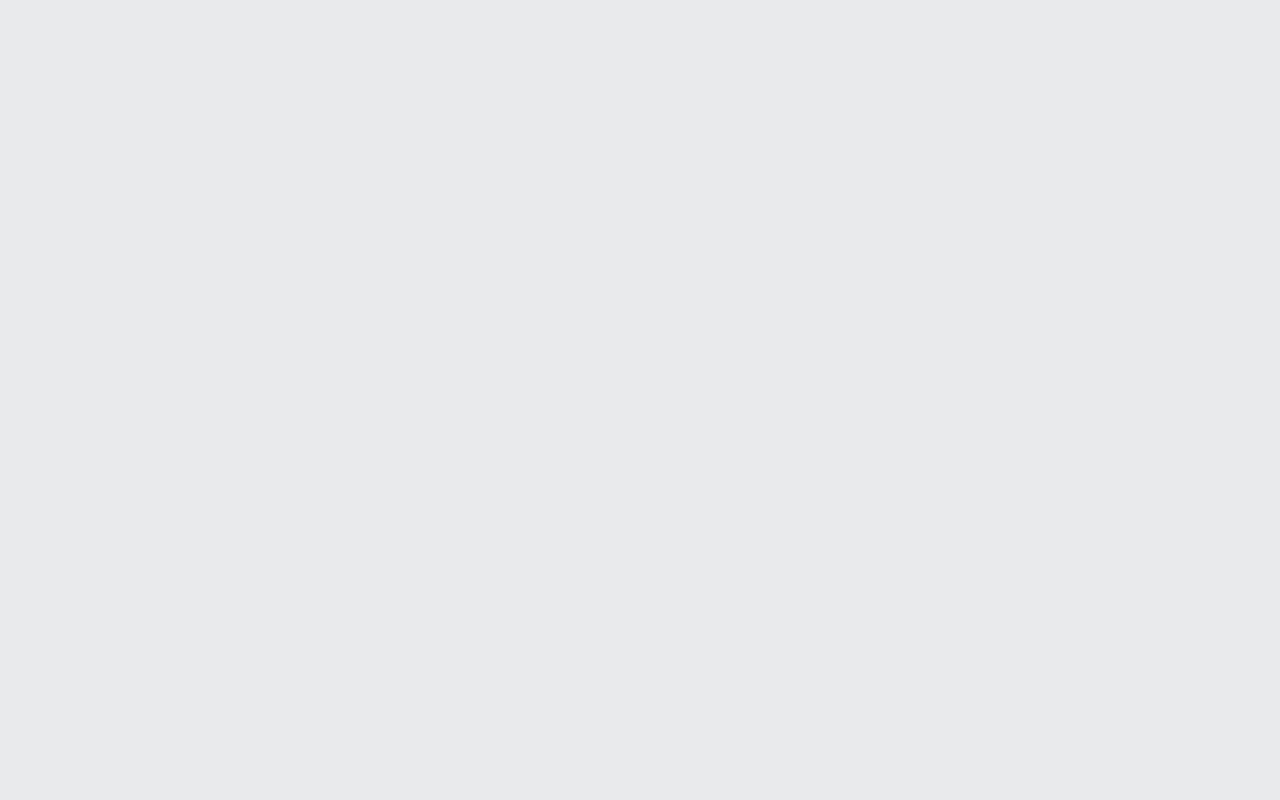
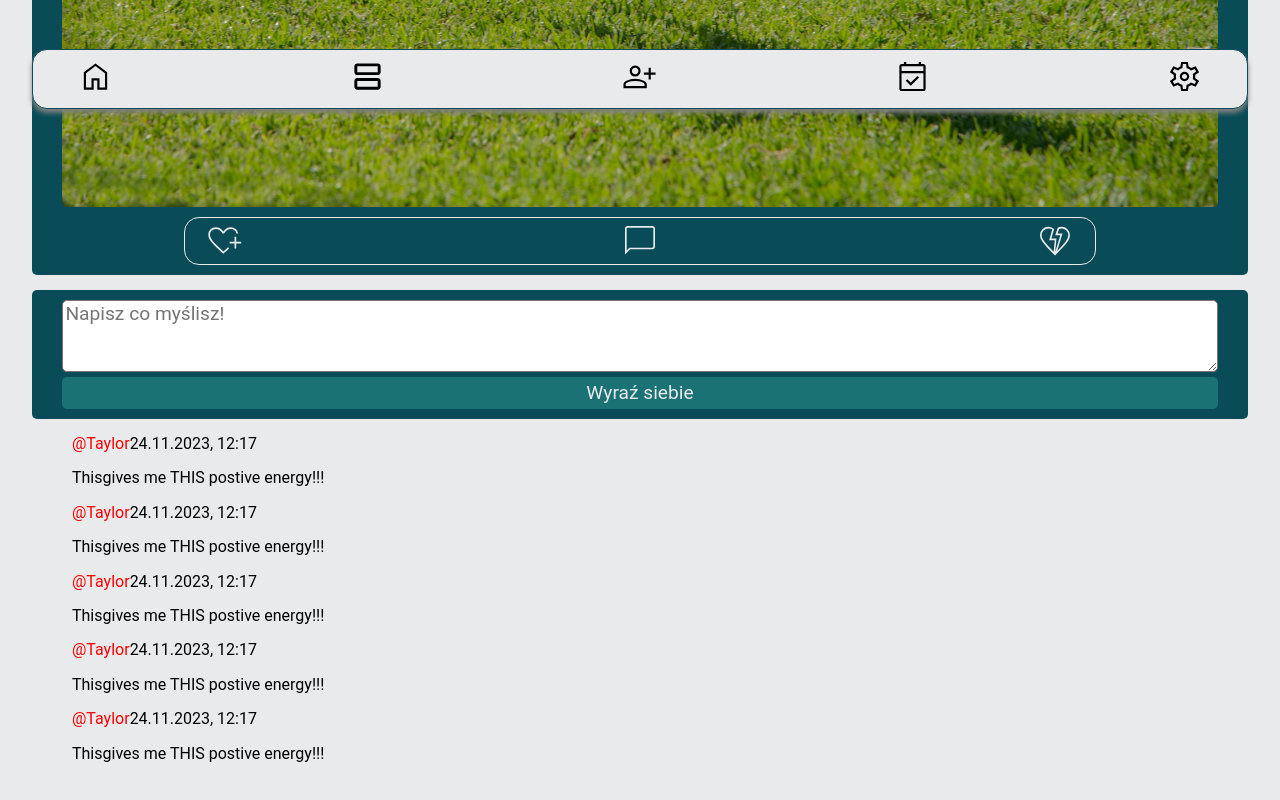
Before and after one commit to Ja-ku-ba/Dm-Daily_motivation, a React (Create React App) app in the folder frontend/: page /post in a window 1280 px wide. Before the commit this address had no page. Shown: the part 676-1476 px from the top of the page. Before the commit the page ends 800 px from the top, so only its background shows below. Built offline with nearby package versions, Linux system fonts and the light colour scheme; sample sign-in values are in the browser's storage.

Commit message:
post page design started

```diff
--- a/frontend/src/App.js
+++ b/frontend/src/App.js
@@ -16,6 +16,7 @@ import { AuthProvider } from "./context/AuthContext";
 import { AlertProvider } from "./context/AlertContext";
 import Alert from "./components/Alert";
 import Profile from "./pages/Profile";
+import PostPage from "./pages/PostPage";
 
 function App() {
 
@@ -30,6 +31,8 @@ function App() {
                 <Route element={<PrivateRoutes/>}>
                   <Route path="/" element={<Home/>} exact/>
                   <Route path="/posts" element={<Posts/>}/>
+                  <Route path="/post" element={<PostPage/>}/>
+                  {/* <Route path="/post/:username/:added" element={<PostPage/>}/> */}
                   <Route path="/profile/:username" element={<Profile/>}/>
                 </Route>
                 <Route path="/login" element={<LoginRegister/>}/>
--- a/frontend/src/App.scss
+++ b/frontend/src/App.scss
@@ -10,3 +10,4 @@
 @import "./styles/alert.scss";
 @import "./styles/profile.scss";
 @import "./styles/bio.scss";
+@import "./styles/postPage.scss";
--- a/frontend/src/components/Post.js
+++ b/frontend/src/components/Post.js
@@ -1,8 +1,9 @@
 import React from 'react'
-
+import { useNavigate } from 'react-router-dom'
 import dogo from "../assets/images/dogo.jpg"
 
 const Post = () => {
+
   return (
     <div className='Post'>
         <p className='Post__description'>@Taylor: Goal achieved, going out with my dogo! It was a lovley day :)</p>
--- /dev/null
+++ b/frontend/src/pages/PostPage.js
@@ -0,0 +1,53 @@
+import React from 'react'
+
+import Post from "../components/Post"
+import { Link } from 'react-router-dom'
+
+const PostPage = () => {
+  let addComent = async () => {
+
+  }
+
+  return (
+    <div className='PostPage'>
+      <Post params={""}/>
+
+      <div className='PostPage__coments'>
+        <form className='PostPage__coments__form' onSubmit={() => addComent()}>
+          <textarea className='PostPage__coments__form__input' rows="3" placeholder='Napisz co myślisz!'/>
+          <input className='PostPage__coments__form__button' type='submit' value={"Wyraź siebie"}/>
+        </form>
+
+        <ul className='PostPage__coments__list'>
+          <li className='PostPage__coments__list__coment'>
+            <Link>@Taylor</Link>
+            <span>24.11.2023, 12:17</span>
+            <p>Thisgives me THIS postive energy!!!</p>
+          </li>
+          <li className='PostPage__coments__list__coment'>
+            <Link>@Taylor</Link>
+            <span>24.11.2023, 12:17</span>
+            <p>Thisgives me THIS postive energy!!!</p>
+          </li>
+          <li className='PostPage__coments__list__coment'>
+            <Link>@Taylor</Link>
+            <span>24.11.2023, 12:17</span>
+            <p>Thisgives me THIS postive energy!!!</p>
+          </li>
+          <li className='PostPage__coments__list__coment'>
+            <Link>@Taylor</Link>
+            <span>24.11.2023, 12:17</span>
+            <p>Thisgives me THIS postive energy!!!</p>
+          </li>
+          <li className='PostPage__coments__list__coment'>
+            <Link>@Taylor</Link>
+            <span>24.11.2023, 12:17</span>
+            <p>Thisgives me THIS postive energy!!!</p>
+          </li>
+        </ul>
+      </div>
+    </div>
+  )
+}
+
+export default PostPage
--- a/frontend/src/pages/Posts.js
+++ b/frontend/src/pages/Posts.js
@@ -1,4 +1,6 @@
 import React, { useState, useEffect } from 'react'
+import { Link } from 'react-router-dom'
+
 import Post from '../components/Post'
 
 const Posts = () => {
@@ -9,14 +11,14 @@ const Posts = () => {
     }
     getPosts()
   })
+
   return (
     <div>
-      <Post/>
-      <Post/>
-      <Post/>
-      <Post/>
-      <Post/>
-      <Post/>
+      <Link to="/post"><Post onClick={() => showPost()}/></Link>
+      <Link to="/post"><Post onClick={() => showPost()}/></Link>
+      <Link to="/post"><Post onClick={() => showPost()}/></Link>
+      <Link to="/post"><Post onClick={() => showPost()}/></Link>
+      <Link to="/post"><Post onClick={() => showPost()}/></Link>
     </div>
   )
 }
--- a/frontend/src/pages/Profile.js
+++ b/frontend/src/pages/Profile.js
@@ -9,7 +9,7 @@ const Profile = () => {
         <div className='Profile__header'>
             <Bio/>
         </div>
-        <div className='Tracker'>
+        <div className='Profile__tracker'>
           <Tracker/>
         </div>
         <div className='Content'>
--- /dev/null
+++ b/frontend/src/styles/postPage.scss
@@ -0,0 +1,40 @@
+@use "config" as *;
+
+.PostPage {
+    &__coments{
+        width: 95%;
+        margin: 15px auto;
+
+        &__form {
+            background-color: $cardColor;
+            border-radius: 5px;
+            padding: 10px 2.5%;
+            display: flex;
+            flex-direction: column;
+
+            &__input {
+                border-radius: 5px;
+                font-size: larger;
+            }
+
+            &__button {
+                border: none;
+                text-decoration: none;
+                background-color: $elementsColor;
+                color: $backgroundColor;
+                padding: 5px;
+                font-size: larger;
+                border-radius: 5px;
+                margin-top: 5px;
+
+                &:hover {
+                    filter: invert(20%);
+                }
+
+                &:active {
+                    filter: invert(35%);
+                }
+            }
+        }
+    }
+}
```
Also changed, not shown: frontend/src/styles/tracker.scss (line endings or trailing spaces), 1 other file (tests, documents, lock files or other folders).
